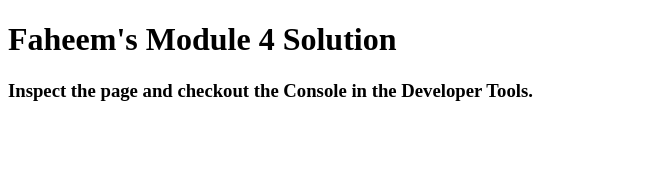
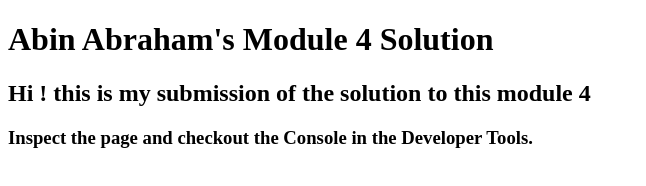
Before and after one commit to Abrahamovicy/Module-4-solotion, a plain HTML site: page index.html in a window 1280 px wide. Shown: the whole page, without its empty margins (0-646 px from the left). Drawn offline with Linux system fonts and the light colour scheme.

Commit message:
Update index.html

```diff
--- a/index.html
+++ b/index.html
@@ -11,7 +11,8 @@
   <script src="script.js"></script>
 </head>
 <body>
-  <h1>Faheem's Module 4 Solution</h1>
+  <h1>Abin Abraham's Module 4 Solution</h1>
+  <h2>Hi ! this is my submission of the solution to this module 4 </h2>
   <h3>Inspect the page and checkout the Console in the Developer Tools.</h3>
 </body>
 </html>
```
